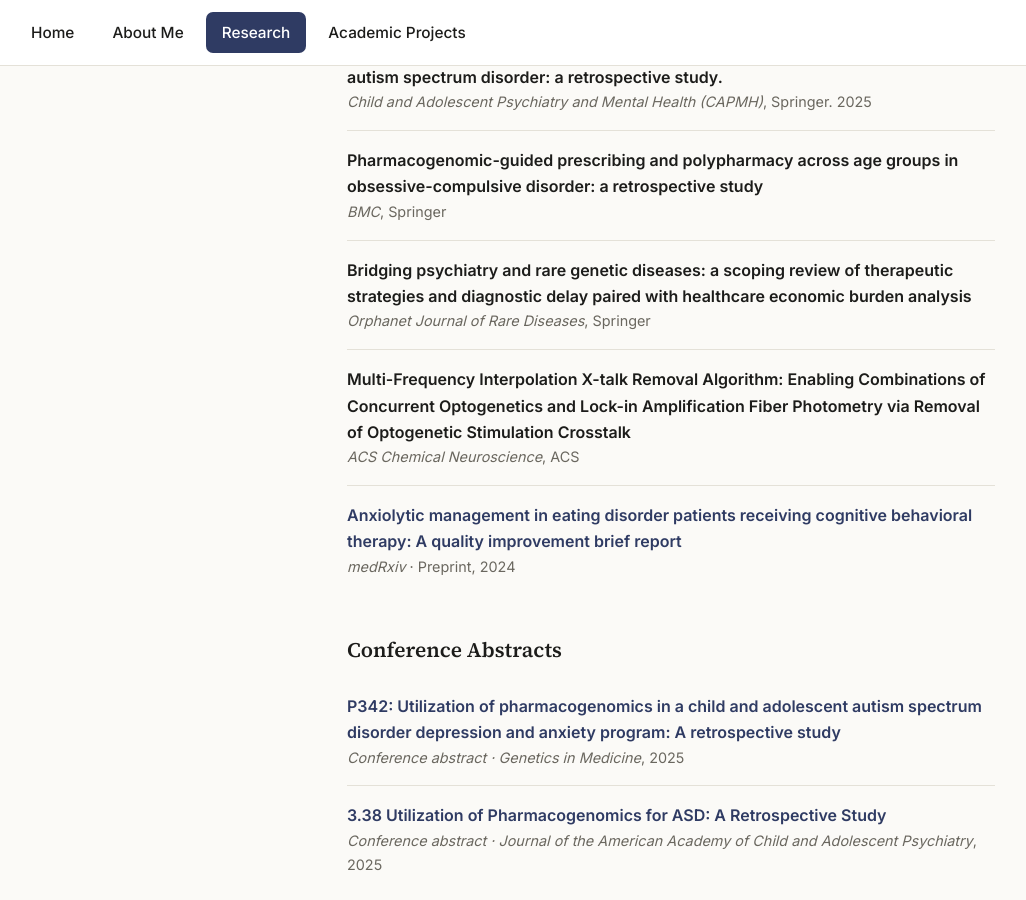
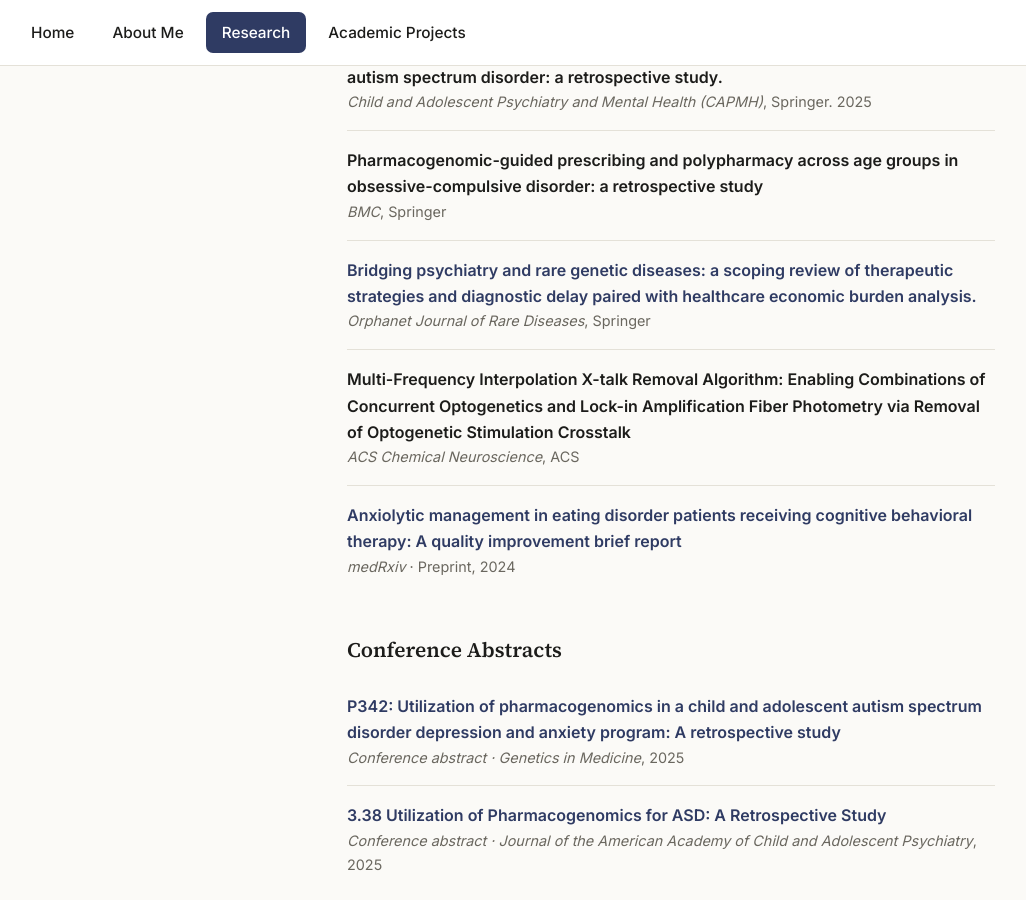
Before and after one commit to SreyaVadapalli/SreyaVadapalli.github.io, a Jekyll site: the page built from research.html, in a window 1280 px wide and 900 px high, scrolled down 618 px. Shown: the whole window, without its empty margins (69-1095 px from the left). Built offline with Jekyll 4.4.1, drawn with Linux system fonts in a browser that asks for light colours.

Commit message:
fix css link spacing

```diff
--- a/research.html
+++ b/research.html
@@ -48,10 +48,17 @@
     <div class="item-meta"><em>BMC</em>, Springer</div>
   </li>
 
+
   <li>
-    <div class="item-title">Bridging psychiatry and rare genetic diseases: a scoping review of therapeutic strategies and diagnostic delay paired with healthcare economic burden analysis</div>
+    <div class="item-title">
+      <a href="https://pubmed.ncbi.nlm.nih.gov/40750893/" target="_blank" rel="noopener">Bridging psychiatry and rare genetic diseases: a scoping review of therapeutic strategies and diagnostic delay paired with healthcare economic burden analysis.  </a>
+    </div>
     <div class="item-meta"><em>Orphanet Journal of Rare Diseases</em>, Springer</div>
   </li>
+
+
+
+
 
   <li>
     <div class="item-title">Multi-Frequency Interpolation X-talk Removal Algorithm: Enabling Combinations of Concurrent Optogenetics and Lock-in Amplification Fiber Photometry via Removal of Optogenetic Stimulation Crosstalk</div>
```
